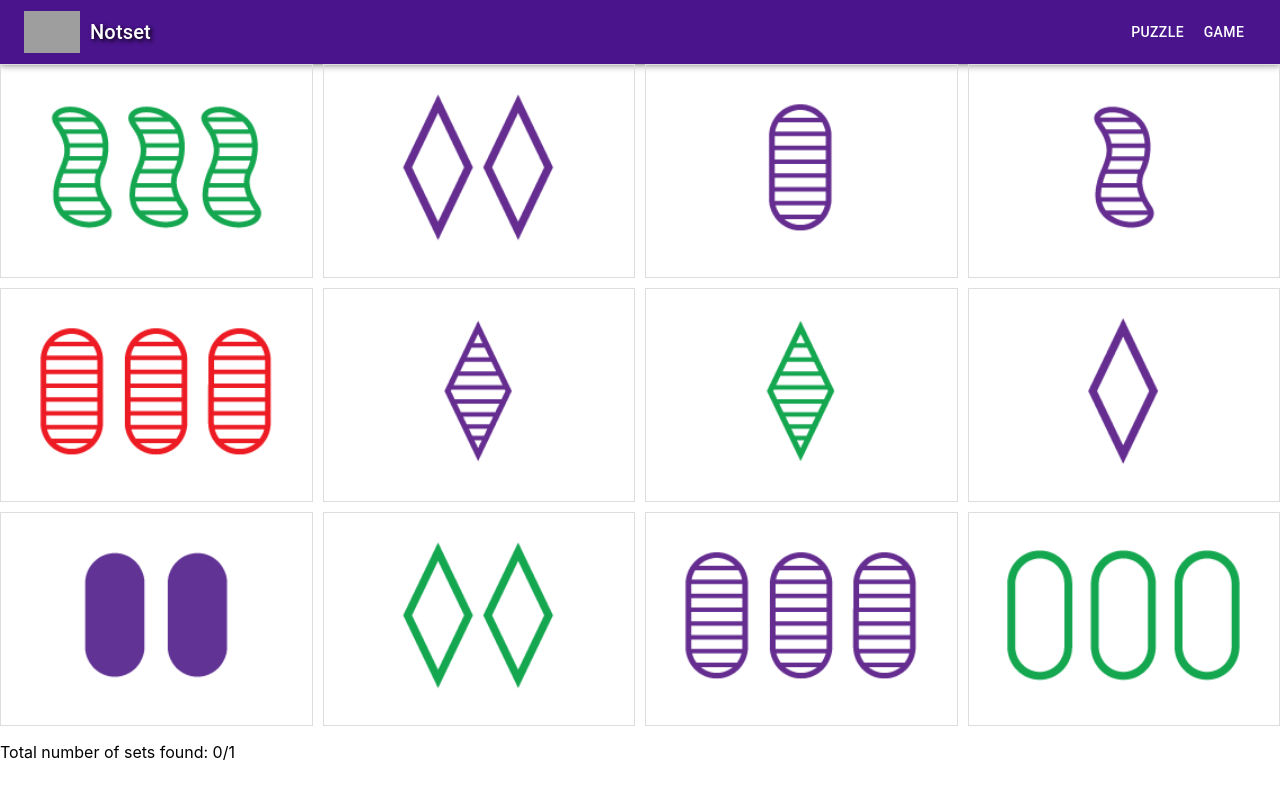
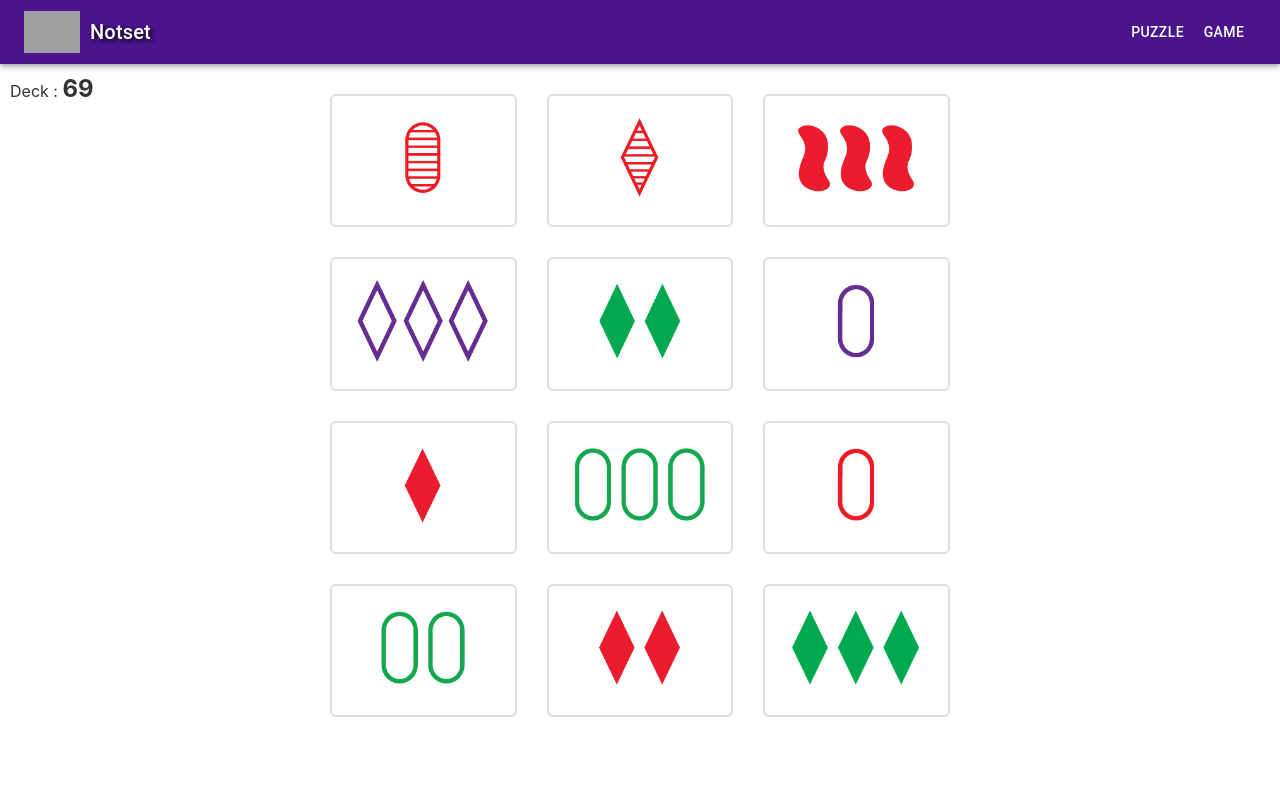
Before and after one commit to christopher18/setle, a React (Create React App) app: page / in a window 1280 px wide. Built offline with nearby package versions, Linux system fonts and the light colour scheme; grey boxes are pictures that could not be loaded.

Commit message:
Update look and feel

```diff
--- a/package.json
+++ b/package.json
@@ -10,6 +10,7 @@
     "@testing-library/jest-dom": "^5.17.0",
     "@testing-library/react": "^13.4.0",
     "@testing-library/user-event": "^13.5.0",
+    "classnames": "^2.5.1",
     "react": "^18.2.0",
     "react-dom": "^18.2.0",
     "react-router-dom": "^6.21.1",
--- a/src/App.js
+++ b/src/App.js
@@ -8,19 +8,11 @@ import './App.css';
 
 function App() {
   return (
-    // <Router>
-    //   <div className="App">
-    //     <Routes>
-    //       <Route path="/:seed" element={<SetGame />} />
-    //       <Route path="/" element={<SetGame />} />
-    //     </Routes>
-    //   </div>
-    // </Router>
     <BrowserRouter>
       <NavigationMenu />
       <Routes>
         <Route path="/puzzle" element={<SetPuzzle />} />
-        <Route path="/" element={<SetPuzzle />} />
+        <Route path="/" element={<SetGame />} />
         <Route path="/puzzle/:seed" element={<SetPuzzle />} />
         <Route path="/game" element={<SetGame />} />
         <Route path="/game/:seed" element={<SetGame />} />
--- a/src/components/Card/card.css
+++ b/src/components/Card/card.css
@@ -1,4 +1,4 @@
-/* @keyframes flashGreen {
+@keyframes flashGreen {
   0%, 100% { box-shadow: 0 0 10px green; }
   50% { box-shadow: 0 0 20px green; }
 }
@@ -14,4 +14,40 @@
 
 .flash-red {
   animation: flashRed 1s;
-  } */
+}
+
+.selected-card {
+  /* box-shadow: 0 0 10px gold !important; */
+  border: 3px solid #4a148c44 !important;
+  transform: scale(0.95);
+}
+
+.successful-card {
+  animation: flashGreen 1s;
+}
+
+.failed-card {
+  animation: flashRed 1s;
+}
+
+.card {
+  border: 2px solid #ddd;
+  border-radius: 6px;
+  padding: 10px;
+  cursor: pointer;
+  flex: 1; /* Allow flex grow */
+  /* max-width: 30%; */
+  margin: 10px;
+}
+
+/* Ensures hover logic does not affect mobile version.*/
+@media (min-width: 768px) {
+  .card:hover {
+    box-shadow: 0 0 5px 1px rgba(0, 0, 0, 0.1);
+  }
+}
+
+.card img {
+  width: 100%;
+  height: auto;
+}
--- a/src/components/Card/card.js
+++ b/src/components/Card/card.js
@@ -1,14 +1,27 @@
-const Card = ({ number, onClick, isSelected, isSuccessful, isFailed }) => {
-    const cardStyle = isSelected ? { boxShadow: '0 0 10px gold' } : {};
-    if (isSuccessful) {
-        cardStyle.animation = 'flashGreen 1s';
-      }
-      if (isFailed) {
-        cardStyle.animation = 'flashRed 1s';
-      }
+import classNames from 'classnames';
+
+import './card.css';
+
+const Card = ({ number, onMouseDown, isSelected, isSuccessful, isFailed }) => {
+    // const cardStyle = isSelected ? { boxShadow: '0 0 10px gold' } : {};
+
+    const cardClass = classNames({
+      'selected-card': isSelected,
+      'successful-card': isSuccessful,
+      'failed-card': isFailed,
+      'card': true,
+      'card-animation': true,
+    });
+
+    // if (isSuccessful) {
+    //     cardStyle.animation = 'flashGreen 1s';
+    //   }
+    //   if (isFailed) {
+    //     cardStyle.animation = 'flashRed 1s';
+    //   }
 
     return (
-        <div className="card" style={cardStyle} onClick={() => onClick(number)}>
+        <div className={cardClass} onMouseDown={() => onMouseDown(number)}>
         <img src={`/images/${number}.png`} alt={`Card ${number}`} />
         </div>
     );
--- a/src/components/SetGame/setgame.css
+++ b/src/components/SetGame/setgame.css
@@ -1,11 +1,77 @@
-.setgame {
-    padding: 20px;
+
+
+*, *::before, *::after {
+    box-sizing: border-box; /* Include padding and border in the element's width and height */
+  }
+
+
+/* desktop version */
+@media (min-width: 768px) {
+    .setgame {
+        /* padding: 20px; */
+        display: flex;
+        flex-direction: row;
+        height: 100%;
+        width: 100%;
+        /* make sure the height of this container doesn't overflow the screen */
+    }
+
+    .info {
+        font-size: 16px;
+        color: #333;
+        padding: 10px;
+        flex: 0 0 25%; /* 20% of the container */
+    }
+
+    .game-grid-container {
+        flex: 0 1 50%; /* 80% of the container */
+        padding-top: 20px;
+        max-height: 100%;
+    }
+
+    .fill-space {
+        flex: 0 0 25%; /* 20% of the container */
+    }
+
+    .game-grid {
+        display: grid;
+        grid-template-columns: repeat(3, 1fr); /* 4 columns */
+        grid-gap: 10px;
+        height: 100%;
+    }
 }
 
-.info {
-    font-size: 16px;
-    color: #333;
-    padding: 10px;
+/* mobile version */
+@media (max-width: 768px) {
+    .setgame {
+        padding: 20px;
+        display: flex;
+        flex-direction: column;
+        width: 100%;
+        height: 100%;
+    }
+
+    .info {
+        font-size: 16px;
+        color: #333;
+        padding: 10px;
+        flex: 0 0 20%; /* 20% of the container */
+    }
+    .game-grid-container {
+        flex: 0 0 60%; /* 80% of the container */
+        padding-top: 20px;
+    }
+
+    .fill-space {
+        flex: 0 0 20%; /* 20% of the container */
+    }
+
+    .game-grid {
+        display: grid;
+        grid-template-columns: repeat(3, 1fr); /* 4 columns */
+        grid-gap: 10px;
+        height: 100%;
+    }
 }
 
 .deck {
--- a/src/components/SetGame/setgame.js
+++ b/src/components/SetGame/setgame.js
@@ -12,10 +12,10 @@ const SetGame = () => {
   const [selectedCards, setSelectedCards] = useState(new Set());
   const [successfulSet, setSuccessfulSet] = useState(new Set());
   const [failedSet, setFailedSet] = useState(new Set());
-  const [totalNumberSets, setTotalNumberSets] = useState(0);
+  // const [totalNumberSets, setTotalNumberSets] = useState(0);
   const [gameWon, setGameWon] = useState(false);
 
-  const [deckCardNums, setDeckCardNums] = useState(new Array());
+  const [deckCardNums, setDeckCardNums] = useState([]);
 
   const howManySets = (cardNumbs) => {
     let count = 0;
@@ -62,7 +62,7 @@ const SetGame = () => {
             setSuccessfulSet(numSet);
             // Remove the cards from cardNumbers and pull three new cards from remainingCards
             // Replace the cards in cardNumbers with the new cards in the same order
-            let newCardNumbers = cardNumbers;
+            let newCardNumbers = [...cardNumbers];
             let newDeckCardNums = [...deckCardNums];
             for (let i = 0; i < numList.length; i++) {
                 if (newDeckCardNums.length === 0 || cardNumbers.length > 12) {
@@ -119,7 +119,7 @@ const SetGame = () => {
         let deckNums = getRandomDeck(81, seed);
         console.log(deckNums)
 
-        let cardNums = new Array();
+        let cardNums = [];
         for (let i = 0; i < 12; i++) {
             let nextDeckNum = deckNums.pop();
             console.log("popping 0")
@@ -143,7 +143,7 @@ const SetGame = () => {
             console.log("Number of sets: ", numberOfSets);
         }
 
-        setTotalNumberSets(numberOfSets);
+        // setTotalNumberSets(numberOfSets);
         setDeckCardNums(deckNums);
         console.log("deck size at end of first", deckNums.length)
         return cardNums;
@@ -153,14 +153,19 @@ const SetGame = () => {
 
   return (
     <div className="setgame">
-        <div className="info"> Deck : <span className="deck">{deckCardNums.length}</span>
-        {gameWon && <span className="success_note">You win!! 🎉🎉🎉</span>}</div>
-        <div className="grid">
+
+          <div className="info">
+            Deck : <span className="deck">{deckCardNums.length}</span>
+            {gameWon && <span className="success_note">You win!! 🎉🎉🎉</span>}
+          </div>
+
+          <div className="game-grid-container">
+            <div className="game-grid">
             {cardNumbers.map((number, index) => (
                 <Card
                 key={index}
                 number={number}
-            onClick={handleCardSelection}
+                onMouseDown={handleCardSelection}
                 isSelected={selectedCards.has(number)}
                 isSuccessful={successfulSet.has(number)}
                 isFailed={failedSet.has(number)}
@@ -169,6 +174,11 @@ const SetGame = () => {
             </div>
           </div>
 
+          <div className="fill-space"></div>
+
+
+    </div>
+
   );
 };
 
--- a/src/components/SetPuzzle/setpuzzle.css
+++ b/src/components/SetPuzzle/setpuzzle.css
@@ -1,40 +1,6 @@
 .grid {
   display: grid;
-  grid-template-columns: repeat(4, 1fr); /* 4 columns */
+  grid-template-columns: repeat(3, 1fr); /* 4 columns */
   grid-gap: 10px;
+  width: 100%;
 }
-
-.card {
-  border: 1px solid #ddd;
-  padding: 10px;
-  cursor: pointer;
-}
-
-@media (min-width: 768px) {
-  .card:hover {
-    box-shadow: 0 0 5px 1px rgba(0, 0, 0, 0.1);
-  }
-}
-
-.card img {
-  width: 100%;
-  height: auto;
-}
-
-@keyframes flashGreen {
-  0%, 100% { box-shadow: 0 0 10px green; }
-  50% { box-shadow: 0 0 20px green; }
-}
-
-@keyframes flashRed {
-  0%, 100% { box-shadow: 0 0 10px red; }
-  50% { box-shadow: 0 0 20px red; }
-}
-
-.flash-green {
-  animation: flashGreen 1s;
-}
-
-.flash-red {
-  animation: flashRed 1s;
-}
--- a/src/components/SetPuzzle/setpuzzle.js
+++ b/src/components/SetPuzzle/setpuzzle.js
@@ -103,7 +103,7 @@ const SetPuzzle = () => {
           <Card
             key={index}
             number={number}
-          onClick={handleCardClick}
+            onMouseDown={handleCardClick}
             isSelected={selectedCards.has(number)}
             isSuccessful={successfulSet.has(number)}
             isFailed={failedSet.has(number)}
--- a/src/index.css
+++ b/src/index.css
@@ -1,4 +1,5 @@
 body {
+  height: 100%;
   margin: 0;
   font-family: -apple-system, BlinkMacSystemFont, 'Segoe UI', 'Roboto', 'Oxygen',
     'Ubuntu', 'Cantarell', 'Fira Sans', 'Droid Sans', 'Helvetica Neue',
--- a/src/utilities/compute.js
+++ b/src/utilities/compute.js
@@ -508,13 +508,13 @@ function isSet(card1, card2, card3) {
 // returns a deck of size deckSize with random, unique numbers from 1 to deckSize
 function getRandomDeck(deckSize, seed) {
     console.log("seed ", seed)
-    let cardNumsArr = new Array();
+    let cardNumsArr = [];
     for (let i = 1; i <= deckSize; i++) {
         cardNumsArr.push(i);
     }
     const rng = seed ? seedrandom(seed) : Math.random;
 
-    let deckNums = new Array();
+    let deckNums = [];
     for (let i = 0; i < deckSize; i++) {
 
         const randomNum = Math.floor(rng() * cardNumsArr.length);
```
Also changed, not shown: 1 other file (tests, documents, lock files or other folders). Lines whose indentation alone changed are shown as unchanged.
